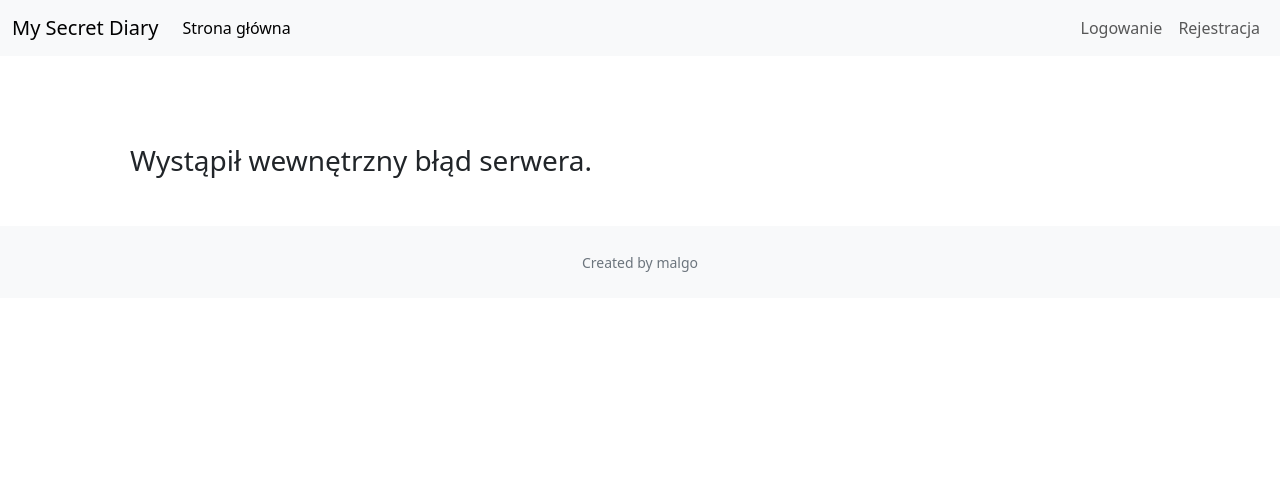
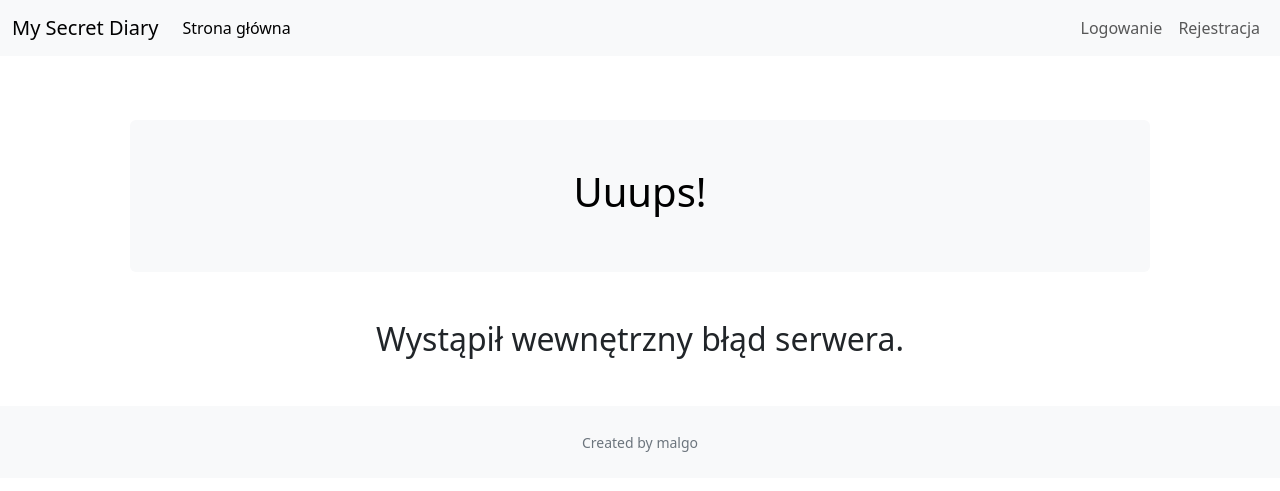
Before and after one commit to margareth91/my_secret_diary, a Django app: template my_secret_diary/templates/500.html in a window 1280 px wide. Shown: the top 491 px of the page. Run offline with Django 5.2, Linux system fonts and the light colour scheme; the template is opened without the code that fills it, so the values that code supplies are empty; some libraries are stand-ins or nearby versions.

Commit message:
404 & 500 templates update

```diff
--- a/my_secret_diary/templates/500.html
+++ b/my_secret_diary/templates/500.html
@@ -1,7 +1,13 @@
 {% extends 'diary/base.html' %}
 
+{% block header %}
+<div class="mt-4 p-5 bg-light text-black rounded text-center">
+    <h1>Uuups!</h1>
+</div>
+{% endblock header%}
+
 {% block content %}
-
-<h3>Wystąpił wewnętrzny błąd serwera.</h3>
-
+<div class="text-center">
+    <h2>Wystąpił wewnętrzny błąd serwera.</h2>
+</div>
 {% endblock content %}
```
Also changed, not shown: my_secret_diary/templates/404.html (+5 -3 lines).
